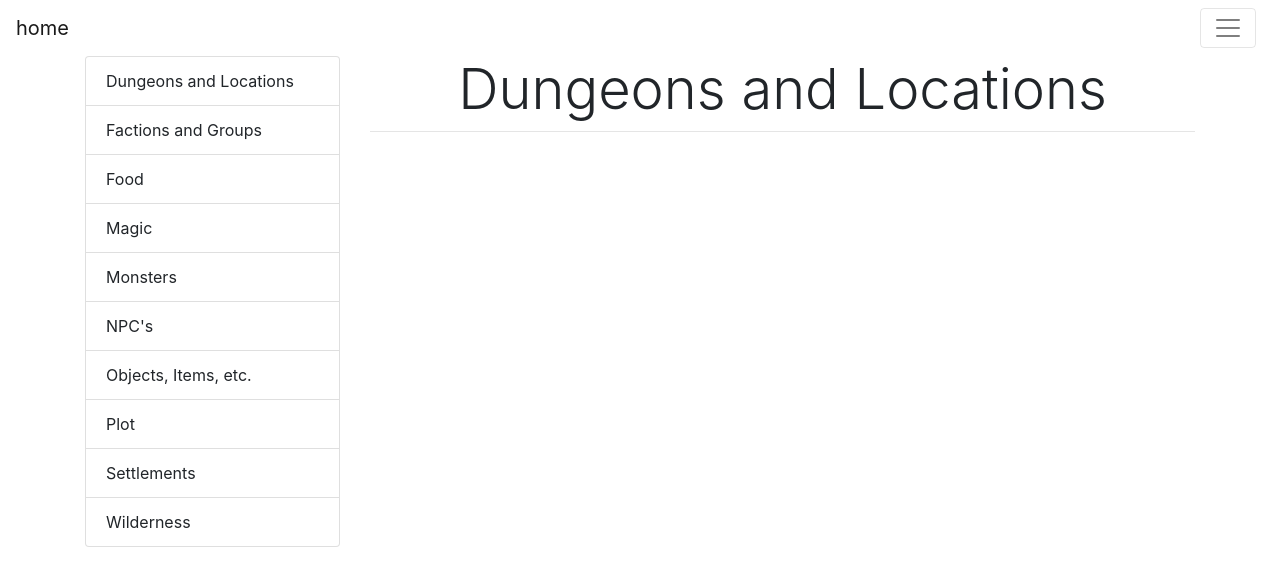
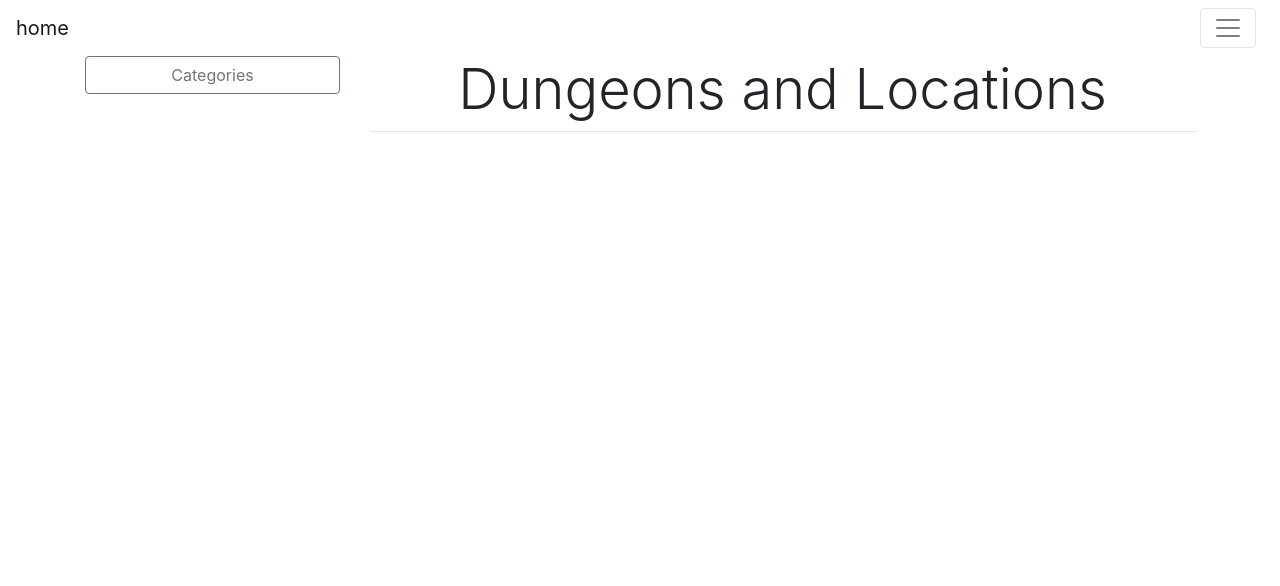
Before and after one commit to rvilarettuma/table-of-tables, a React (Create React App) app: page / in a window 1280 px wide. Both pictures are taken after a click on the button "Objects, Items, etc.". Shown: the top 586 px of the page. Built offline with nearby package versions, Linux system fonts and the light colour scheme.

Commit message:
add collapse for categories list

```diff
--- a/src/Application/Generator/MainList.js
+++ b/src/Application/Generator/MainList.js
@@ -1,5 +1,5 @@
 import React, { Component } from 'react';
-import { ListGroup, ListGroupItem } from 'reactstrap';
+import { Button, Collapse, Nav, NavItem, NavLink } from 'reactstrap';
 import master_list from './Lists/master_list.json';
 
 export default class MainList extends Component {
@@ -9,17 +9,22 @@ export default class MainList extends Component {
     this.state ={
       category: 'Default Category',
       subcategory: 'Default Subcategory',
-      dropdownOpen: false
+      dropdownOpen: false,
+      cat_btn_open: false
     };
     this.renderList = this.renderList.bind(this);
+    this.toggleCat = this.toggleCat.bind(this);
   }
 
   render() {
     return(
       <div>
-        <ListGroup>
-          {this.renderList()}
-        </ListGroup>
+        <Button block outline onClick={this.toggleCat}>Categories</Button>
+        <Collapse isOpen={this.state.cat_btn_open}>
+          <Nav vertical>
+            {this.renderList()}
+          </Nav>
+        </Collapse>
       </div>
     );
   }
@@ -31,9 +36,12 @@ export default class MainList extends Component {
       Object.keys(mlist.master_list[i]).forEach(function(j) {
         Object.keys(mlist.master_list[i][j]).forEach(function(k) {
           if (mlist.master_list[i][j][k].header !== undefined) {
-            items.push(<ListGroupItem key={'lg_' + k + mlist.master_list[i][j][k].header}>{mlist.master_list[i][j][k].header}</ListGroupItem>)
+            items.push(
+              <NavItem key={'lg_' + k + mlist.master_list[i][j][k].header}>
+                <NavLink>{mlist.master_list[i][j][k].header}</NavLink>
+              </NavItem>)
           } else {
-            console.log(mlist.master_list[i][j][k].name);
+            // console.log(mlist.master_list[i][j][k].name);
           }
         });
       });
@@ -41,4 +49,9 @@ export default class MainList extends Component {
     return(items);
   }
 
+  toggleCat() {
+    this.setState({
+      cat_btn_open: !this.state.cat_btn_open
+    });
+  }
 }
```
